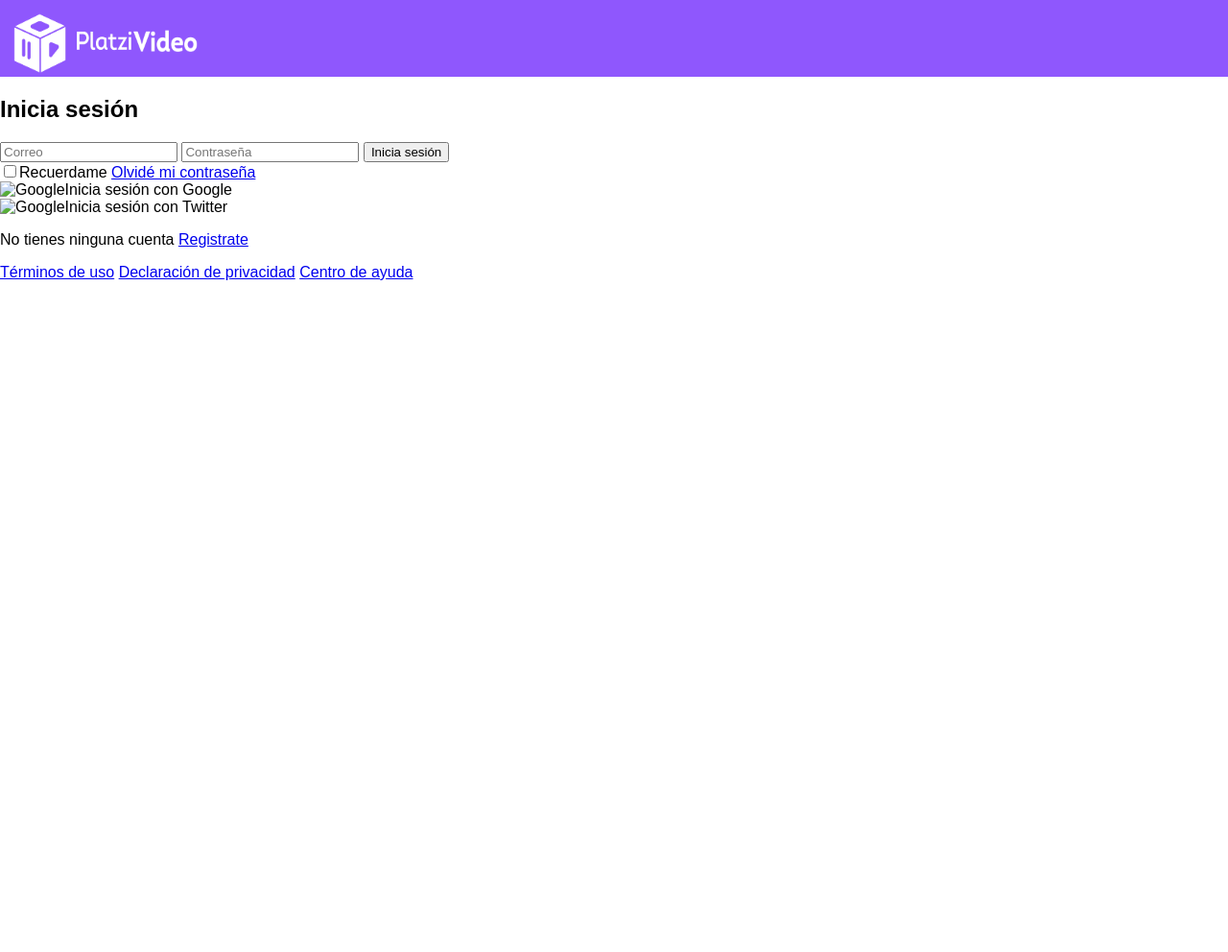
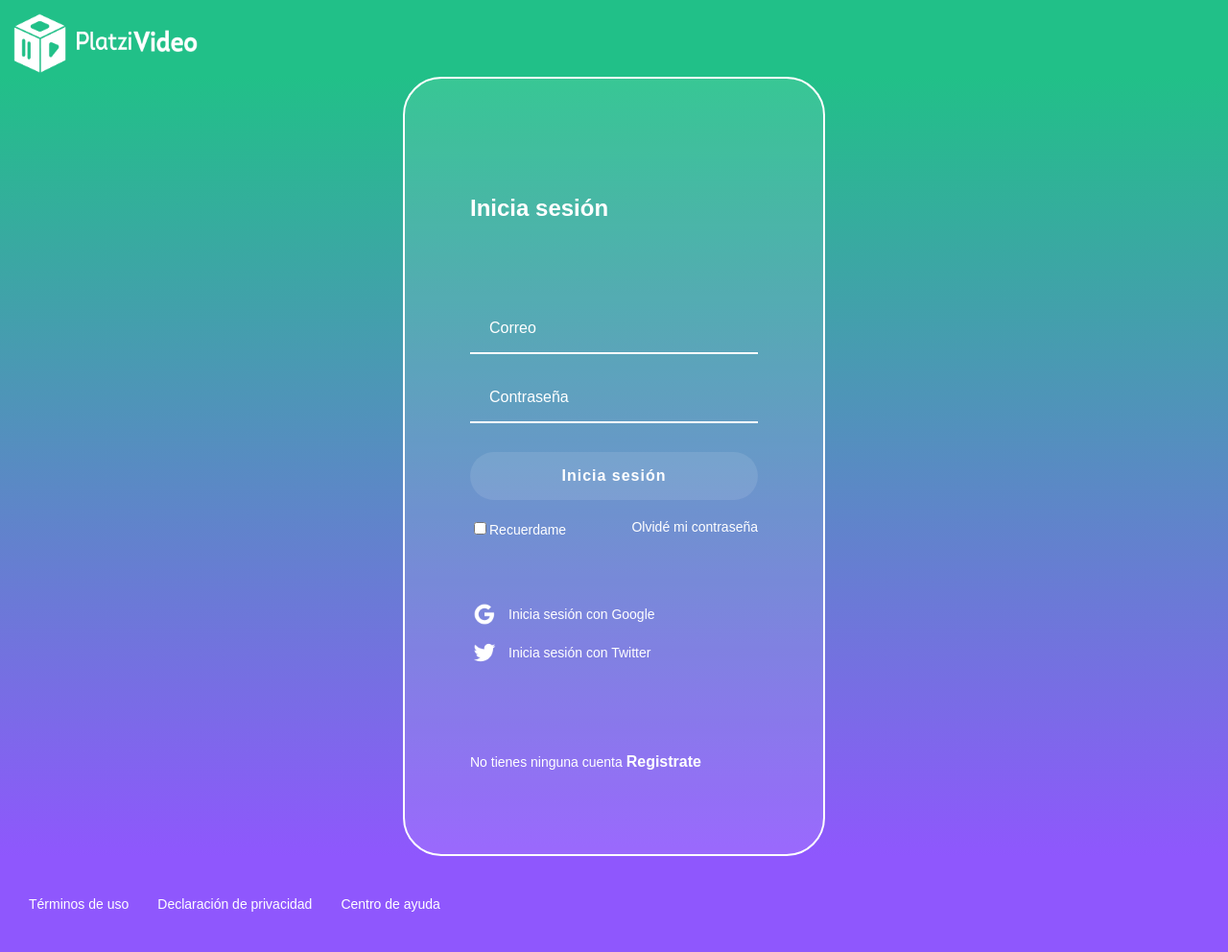
Before and after one commit to ismaeldevmw/css-grid-video, a plain HTML site: page LOGIN/iniciar-sesion.html in a window 1280 px wide. Shown: the whole page at 96% size. Before the commit the page ends 800 px from the top, so only its background shows below. Drawn offline with Linux system fonts and the light colour scheme; a web font is replaced by a local one.

Commit message:
styled html login

```diff
--- a/LOGIN/iniciar-sesion.html
+++ b/LOGIN/iniciar-sesion.html
@@ -5,26 +5,9 @@
 	<meta name="viewport" content="width=device-width, initial-scale=1.0">
   <meta http-equiv="X-UA-Compatible" content="ie=edge">
   <link href="https://fonts.googleapis.com/css?family=Muli&display=swap" rel="stylesheet">
+  <link href="./styles.css" rel="stylesheet">
 	<title>Document</title>
 </head>
-<style>
-  body {
-		margin: 0px;
-		font-family: 'Muli', sans-serif;
-	}
-	.header {
-		background-color: #8F57FD;
-		width: 100%;
-		height: 80px;
-		display: flex;
-		justify-content: space-between;
-	}
-	.header__img {
-		width: 200px;
-		margin-top: 10px;
-		margin-left: 10px;
-	}
-</style>
 <body>
 	<header class="header">
 		<img class="header__img" src="./logo-platzi-video.png" alt="logo-platzi-video">
@@ -37,11 +20,11 @@
         <input type="text" class="input" placeholder="Correo">
         <input type="password" class="input" placeholder="Contraseña">
         <button class="button">Inicia sesión</button>
-        <div class="login__container--remember">
+        <div class="login__container--remember-me">
           <label>
             <input type="checkbox" name="" id="cbox1" value="true">Recuerdame
-            <a href="/">Olvidé mi contraseña</a>
           </label>
+          <a href="/">Olvidé mi contraseña</a>
         </div>
       </form>
       <section class="login__container--social-media">
@@ -49,12 +32,13 @@
         <div><img src="./twitter-icon.png" alt="Google">Inicia sesión con Twitter</div>
       </section>
       <p class="login__container--register">No tienes ninguna cuenta <a href="/">Registrate</a> </p>
-      <footer class="footer">
-        <a href="/">Términos de uso</a>
-        <a href="/">Declaración de privacidad</a>
-        <a href="/">Centro de ayuda</a>
-      </footer>
     </section>
   </section>
+
+  <footer class="footer">
+    <a href="/">Términos de uso</a>
+    <a href="/">Declaración de privacidad</a>
+    <a href="/">Centro de ayuda</a>
+  </footer>
 </body>
 </html>
--- /dev/null
+++ b/LOGIN/styles.css
@@ -0,0 +1,132 @@
+body {
+  margin: 0px;
+  font-family: 'Muli', sans-serif;
+}
+.header {
+  background-color: #21C088;
+  width: 100%;
+  height: 80px;
+  display: flex;
+  justify-content: space-between;
+}
+.header__img {
+  width: 200px;
+  margin-top: 10px;
+  margin-left: 10px;
+}
+.login {
+  background: linear-gradient(#21C088, #8F57FD);
+  display: flex;
+  align-items: center; /* alineacion vertical */
+  justify-content: center; /* alineacion horizontal */
+  flex-direction: column;
+  padding: 0px 30px;
+  min-height: calc(100vh - 200px);
+}
+.login__container {
+  background-color: rgba(255, 255, 255, 0.1);
+  border: 2px solid white;
+  border-radius: 40px;
+  color: white;
+  padding: 68px 68px 40px;
+  min-height: 700px;
+  width: 300px;
+  display: flex;
+  justify-content: space-around;
+  flex-direction: column;
+}
+.login__container--form {
+  display: flex;
+  flex-direction: column;
+}
+.login__container--form label {
+  font-size: 14px;
+}
+.login__container--remember-me {
+  color: white;
+  display: flex;
+  justify-content: space-between;
+  margin-top: 10px;
+}
+.login__container--remember-me a {
+  color:white;
+  font-size: 14px;
+  text-decoration: none;
+}
+.login__container--remember-me a:hover {
+  text-decoration: underline;
+}
+.login__container--social-media > div{
+  display: flex;
+  align-items: center;
+  font-size: 14px;
+  margin-bottom: 10px;
+}
+.login__container--social-media > div > img {
+  width: 30px;
+  margin-right: 10px;
+}
+.login__container--register {
+  font-size: 14px;
+}
+.login__container--register  a {
+  color: white;
+  font-weight: bold;
+  font-size: 16px;
+  text-decoration: none;
+}
+.login__container--register  a {
+  color: white;
+  font-weight: bold;
+  font-size: 16px;
+  text-decoration: none;
+}
+.login__container--register  a:hover {
+  text-decoration: underline;
+}
+.input {
+  background-color: transparent;
+  border-left: 0px;
+  border-top: 0px;
+  border-right: 0px;
+  border-bottom: 2px solid white;
+  font-family: 'Muli', sans-serif;
+  font-size: 16px;
+  margin-bottom: 20px;
+  padding: 0px 20px;
+  outline: none;
+  height: 50px;
+}
+::placeholder {
+  color: white
+}
+.button {
+  background-color: rgba(255, 255, 255, 0.1);
+  border: none;
+  border-radius: 25px;
+  color: white;
+  cursor: pointer;
+  font-family: 'Muli', sans-serif;
+  font-size: 16px;
+  font-weight: bold;
+  height: 50px;
+  letter-spacing: 1px;
+  margin: 10px 0;
+}
+.footer {
+  display: flex;
+  align-items: center;
+  height: 100px;
+  width: 100%;
+  background-color: #8F57FD;
+}
+.footer a {
+  color: white;
+  cursor: pointer;
+  font-size: 14px;
+  padding-left: 30px;
+  text-decoration: none;
+}
+.footer a:hover {
+  text-decoration: underline;
+}
```
Also changed, not shown: package.json (deleted, +0 -23 lines), LOGIN/google-icon.png (added), LOGIN/twitter-icon.png (added), 1 other file.
